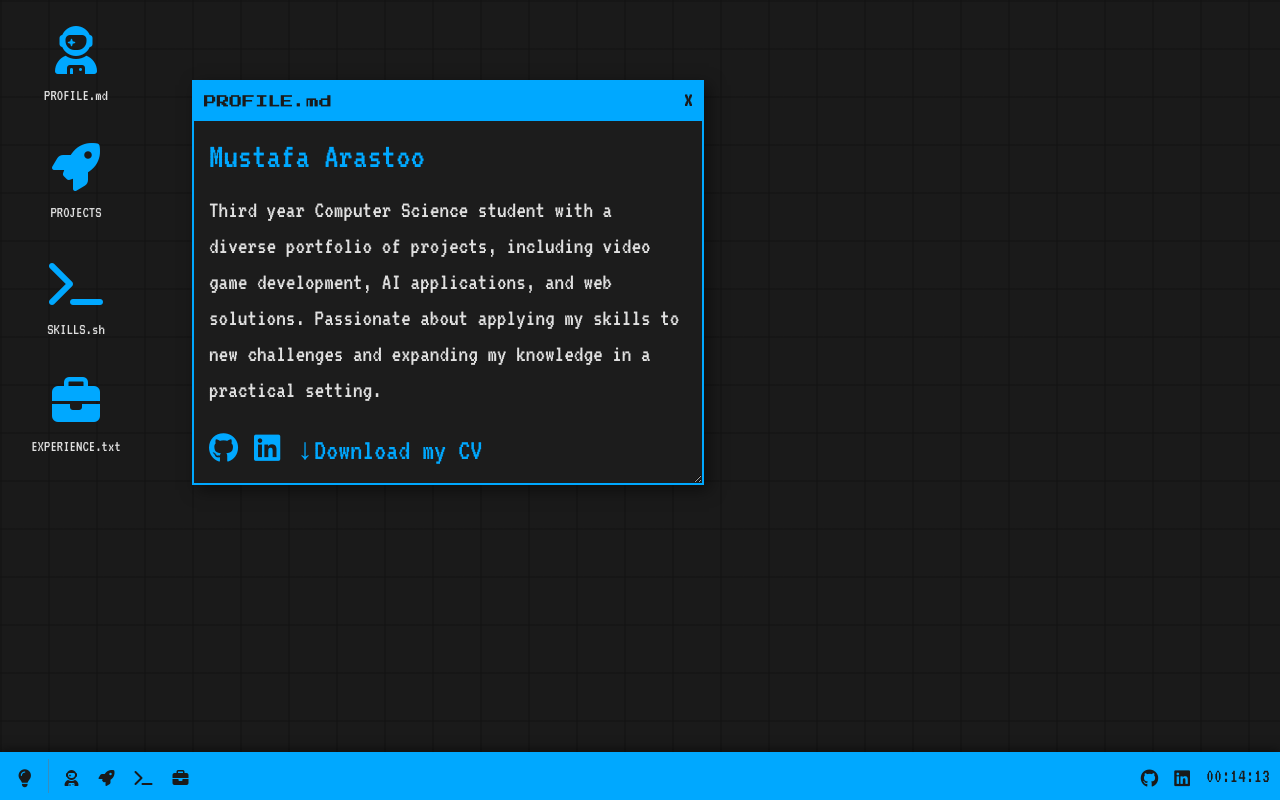
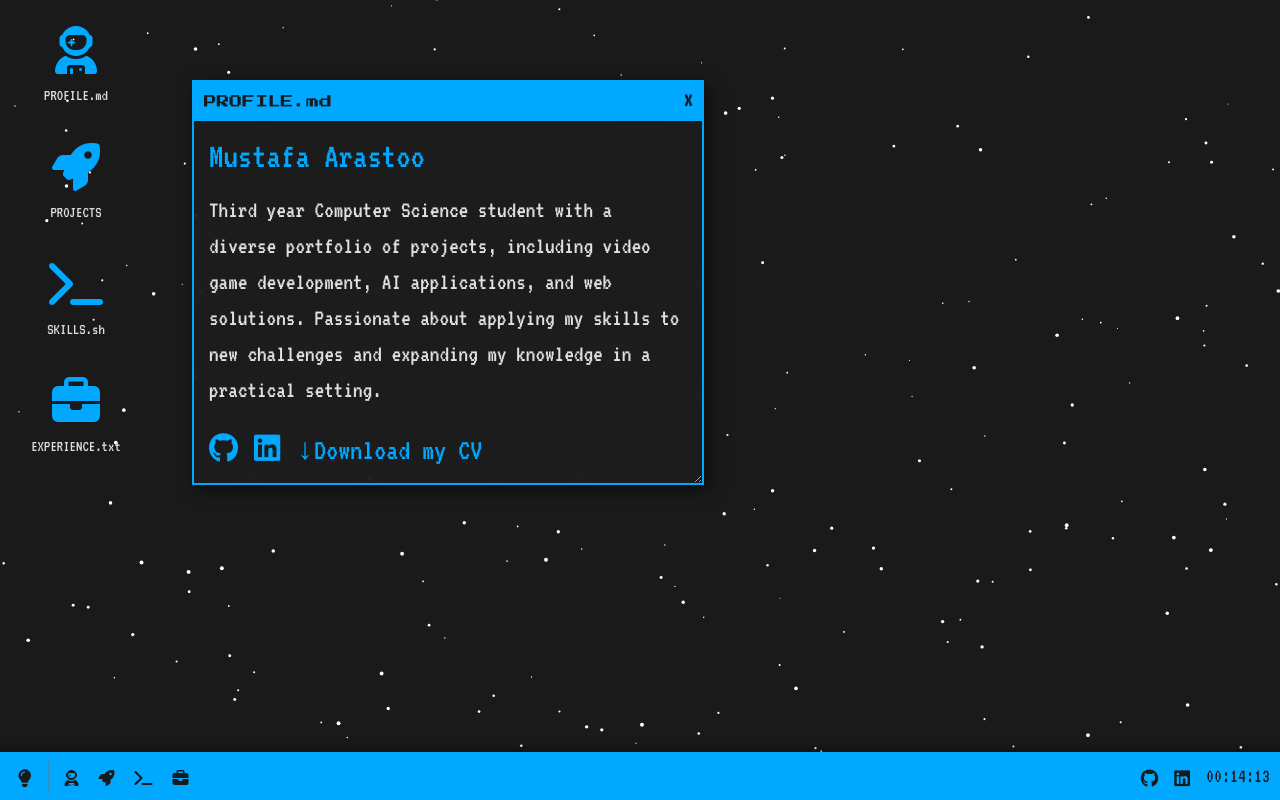
Before and after one commit to arastoof/arastoof.github.io, a plain HTML site: page index.html in a window 1280 px wide. Drawn offline with nearby package versions, Linux system fonts and the light colour scheme.

Commit message:
Animate background

```diff
--- a/app.js
+++ b/app.js
@@ -255,4 +255,69 @@ document.addEventListener('DOMContentLoaded', function() {
         #image-viewer-window .window-content { overflow: hidden; }
     `;
     document.head.appendChild(styleSheet);
+
+    // --- Starfield Animation ---
+    const canvas = document.getElementById('starfield-canvas');
+    if (canvas) {
+        const ctx = canvas.getContext('2d');
+
+        let stars = [];
+        const numStars = 250;
+
+        function setCanvasSize() {
+            canvas.width = window.innerWidth;
+            canvas.height = window.innerHeight;
+        }
+
+        function createStars() {
+            stars = [];
+            for (let i = 0; i < numStars; i++) {
+                stars.push({
+                    x: Math.random() * canvas.width,
+                    y: Math.random() * canvas.height,
+                    size: Math.random() * 1.5 + 0.5,
+                    speed: Math.random() * 0.4 + 0.1
+                });
+            }
+        }
+
+        function drawStars() {
+            if (!ctx) return;
+            ctx.clearRect(0, 0, canvas.width, canvas.height);
+            ctx.fillStyle = 'white';
+            stars.forEach(star => {
+                ctx.beginPath();
+                ctx.arc(star.x, star.y, star.size, 0, Math.PI * 2);
+                ctx.fill();
+            });
+        }
+
+        function updateStars() {
+            stars.forEach(star => {
+                star.y += star.speed;
+                if (star.y > canvas.height + star.size) {
+                    star.y = 0 - star.size;
+                    star.x = Math.random() * canvas.width;
+                }
+            });
+        }
+
+        let animationFrameId;
+        function animate() {
+            updateStars();
+            drawStars();
+            animationFrameId = requestAnimationFrame(animate);
+        }
+
+        window.addEventListener('resize', () => {
+            if(animationFrameId) cancelAnimationFrame(animationFrameId);
+            setCanvasSize();
+            createStars();
+            animate();
+        });
+
+        setCanvasSize();
+        createStars();
+        animate();
+    }
 });
--- a/index.html
+++ b/index.html
@@ -22,6 +22,7 @@
     <link rel="stylesheet" href="styles.css">
 </head>
 <body>
+    <canvas id="starfield-canvas"></canvas>
 
     <div id="boot-screen" class="fixed inset-0 bg-black flex flex-col items-center justify-center z-50 text-green-400">
         <p class="mb-4 text-sm sm:text-base">MUSTAFA-OS v0.8 BIOS</p>
--- a/styles.css
+++ b/styles.css
@@ -38,10 +38,15 @@ body {
     color: var(--text);
     transition: background-color 0.5s, color 0.5s;
     overflow: hidden;
-    background-image:
-        linear-gradient(rgba(18, 18, 18, 0.5) .1em, transparent .1em),
-        linear-gradient(90deg, rgba(18, 18, 18, 0.5) .1em, transparent .1em);
-    background-size: 3em 3em;
+}
+
+#starfield-canvas {
+    position: fixed;
+    top: 0;
+    left: 0;
+    width: 100%;
+    height: 100%;
+    z-index: -1;
 }
 
 #boot-screen { font-family: 'Press Start 2P', cursive; }
```
